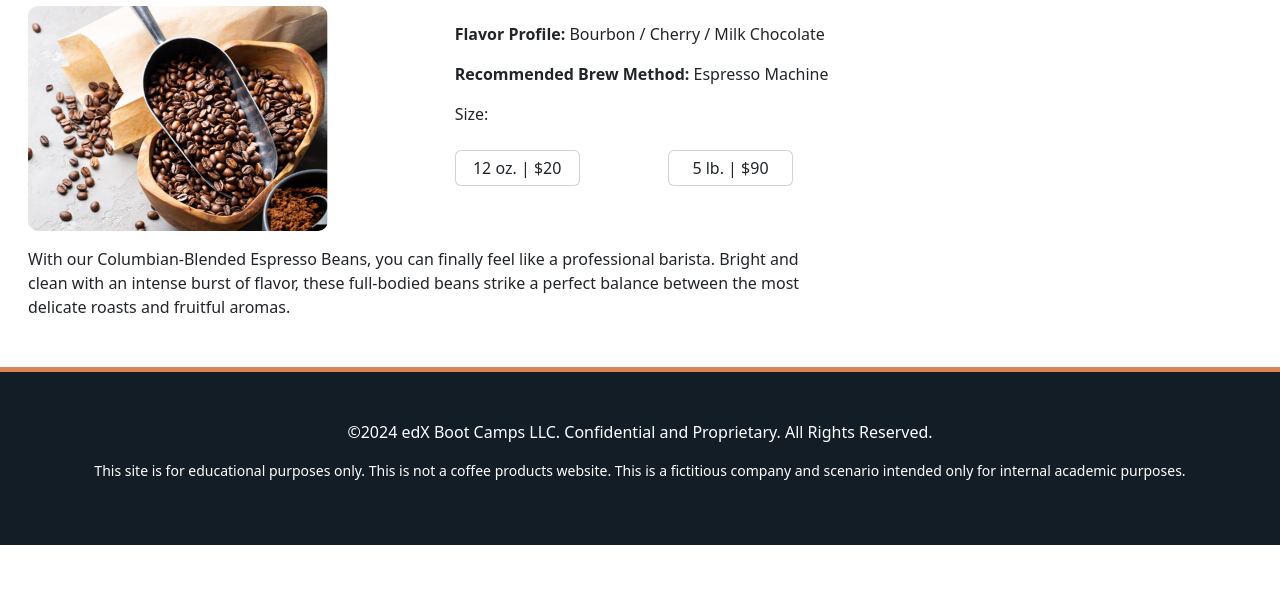
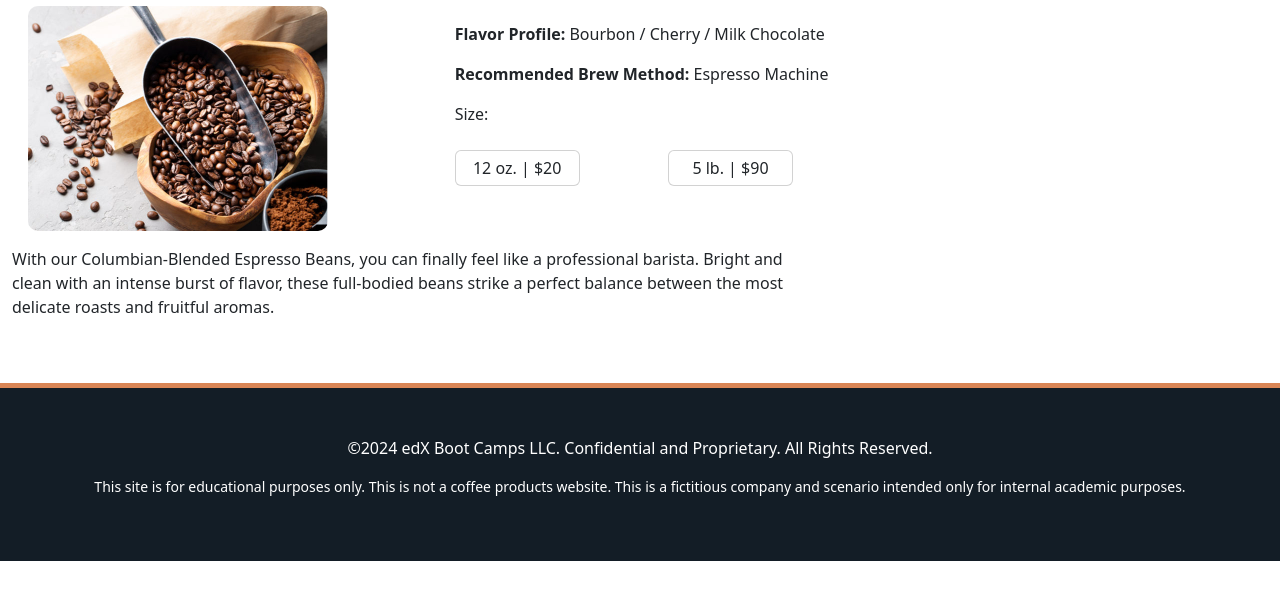
Before and after one commit to etimmons101103/Module-11---Gulp-Roast, a plain HTML site: page coffee.html in a window 1280 px wide. Shown: the part 207-800 px from the top of the page. Drawn offline with nearby package versions, Linux system fonts and the light colour scheme.

Commit message:
adjust product about

```diff
--- a/coffee.html
+++ b/coffee.html
@@ -70,8 +70,8 @@
                 </div>
             </div>
         </div>
-        <div class="row col-md-8">
-            <p class="coffee-about">With our Columbian-Blended Espresso Beans, you can finally feel like a professional
+        <div class="row col-md-8 coffee-about">
+            <p>With our Columbian-Blended Espresso Beans, you can finally feel like a professional
                 barista. Bright and
                 clean with an intense burst of flavor, these full-bodied beans strike a perfect balance between the most
                 delicate roasts and fruitful aromas.
```
